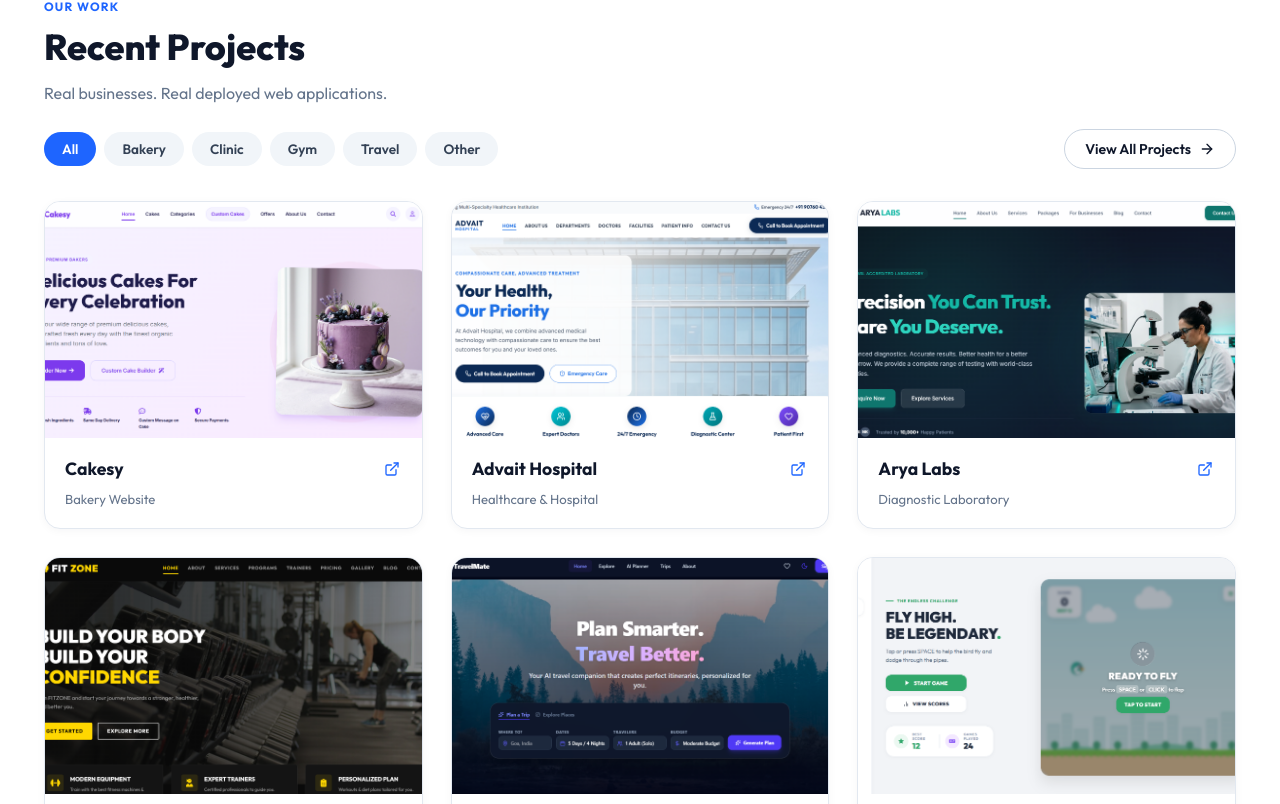
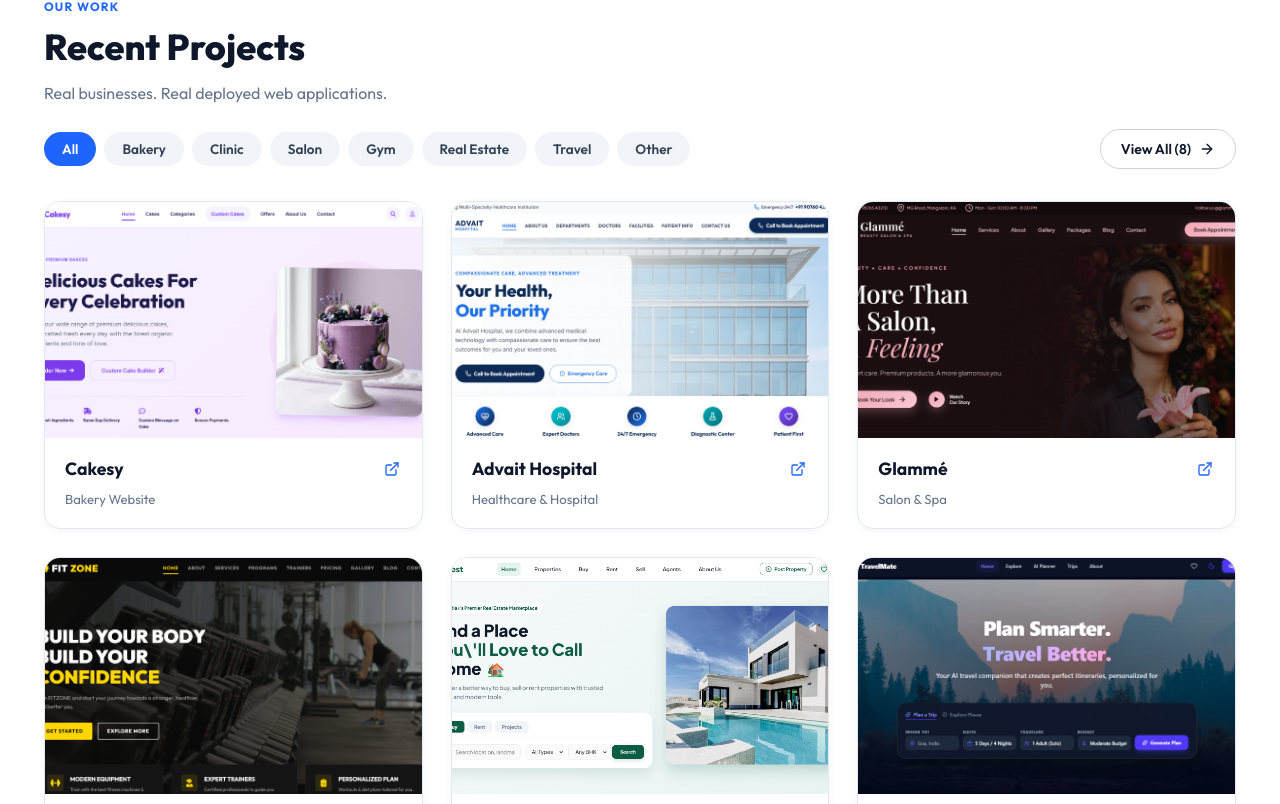
Before and after one commit to chethanrai6/ADVAITTECH, a React (Vite) app: page / in a window 1280 px wide. Shown: the part 1996-2800 px from the top of the page. Built offline with nearby package versions, Linux system fonts and the light colour scheme.

Commit message:
Add Glammé and HomeNest real project screenshots and links

```diff
--- a/src/components/Portfolio.jsx
+++ b/src/components/Portfolio.jsx
@@ -2,7 +2,7 @@
 import { ArrowRight, Eye, ExternalLink } from 'lucide-react';
 
 export default function Portfolio({ selectedCategory, onSelectCategory, onSelectProject }) {
-  const tabs = ['All', 'Bakery', 'Clinic', 'Gym', 'Travel', 'Other'];
+  const tabs = ['All', 'Bakery', 'Clinic', 'Salon', 'Gym', 'Real Estate', 'Travel', 'Other'];
 
   const projects = [
     {
@@ -28,15 +28,15 @@
       liveUrl: 'https://advaithospital.vercel.app/'
     },
     {
-      id: 'arya-labs',
-      title: 'Arya Labs',
-      category: 'Diagnostic Laboratory',
-      categoryType: 'Clinic',
-      img: '/assets/project_arya_labs.png',
-      headline: 'Precision You Can Trust. Care You Deserve.',
-      description: 'NABL Accredited Laboratory providing advanced diagnostics, accurate results, and complete range of medical testing facilities.',
-      features: ['NABL Accredited', 'Home Sample Collection', '10,000+ Happy Patients', 'Online Test Reports'],
-      liveUrl: 'https://arya-lab.vercel.app/'
+      id: 'glamme',
+      title: 'Glammé',
+      category: 'Salon & Spa',
+      categoryType: 'Salon',
+      img: '/assets/project_glamme.png',
+      headline: 'More Than A Salon, A Feeling',
+      description: 'Beauty, care & confidence. Expert care with premium products for a more glamorous you. Book online appointment instantly.',
+      features: ['Book Your Look', 'Service Packages', 'Watch Story Showcase', 'Premium Hair & Skin Care'],
+      liveUrl: 'https://glamme.vercel.app/'
     },
     {
       id: 'fitzone',
@@ -50,6 +50,17 @@
       liveUrl: 'https://gym-seven-sable.vercel.app/'
     },
     {
+      id: 'homenest',
+      title: 'HomeNest',
+      category: 'Real Estate Marketplace',
+      categoryType: 'Real Estate',
+      img: '/assets/project_homenest_real.png',
+      headline: "Find a Place You'll Love to Call Home 🏠",
+      description: "India's premier real estate marketplace. Discover a better way to buy, sell or rent properties with trusted agents and modern tools.",
+      features: ['Property Location Search', 'Buy / Rent / Projects', 'Post Property Portal', 'Verified Agents'],
+      liveUrl: 'https://homenest-pi.vercel.app/'
+    },
+    {
       id: 'travelmate',
       title: 'TravelMate',
       category: 'AI Travel Companion',
@@ -59,6 +70,17 @@
       description: 'Your AI travel companion that creates perfect itineraries, personalized for your destination, dates, and budget.',
       features: ['AI Itinerary Generator', 'Explore Destination Places', 'Budget Calculator', 'Solo & Group Trip Planner'],
       liveUrl: 'https://travelmate-rose-psi.vercel.app/'
+    },
+    {
+      id: 'arya-labs',
+      title: 'Arya Labs',
+      category: 'Diagnostic Laboratory',
+      categoryType: 'Clinic',
+      img: '/assets/project_arya_labs.png',
+      headline: 'Precision You Can Trust. Care You Deserve.',
+      description: 'NABL Accredited Laboratory providing advanced diagnostics, accurate results, and complete range of medical testing facilities.',
+      features: ['NABL Accredited', 'Home Sample Collection', '10,000+ Happy Patients', 'Online Test Reports'],
+      liveUrl: 'https://arya-lab.vercel.app/'
     },
     {
       id: 'flappy-wings',
@@ -75,10 +97,7 @@
 
   const filteredProjects = selectedCategory === 'All'
     ? projects
-    : projects.filter(p =>
-        p.categoryType.toLowerCase() === selectedCategory.toLowerCase() ||
-        (selectedCategory === 'E-commerce' && p.categoryType === 'Bakery')
-      );
+    : projects.filter(p => p.categoryType.toLowerCase() === selectedCategory.toLowerCase());
 
   return (
     <section id="portfolio" className="projects-section">
@@ -106,7 +125,7 @@
           </div>
 
           <button onClick={() => onSelectCategory('All')} className="btn-outline-pill">
-            <span>View All Projects</span>
+            <span>View All ({projects.length})</span>
             <ArrowRight size={16} />
           </button>
         </div>
```
Also changed, not shown: public/assets/project_glamme.png (added), public/assets/project_homenest_real.png (added).
